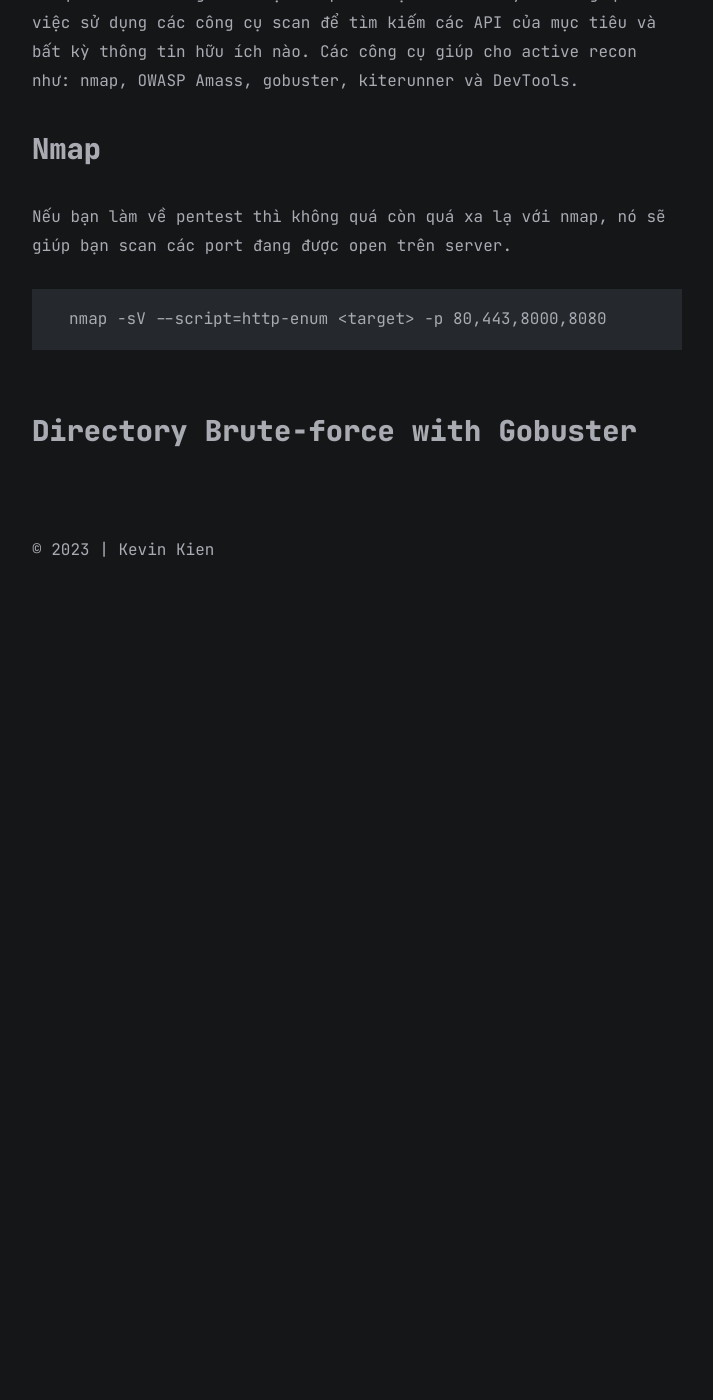
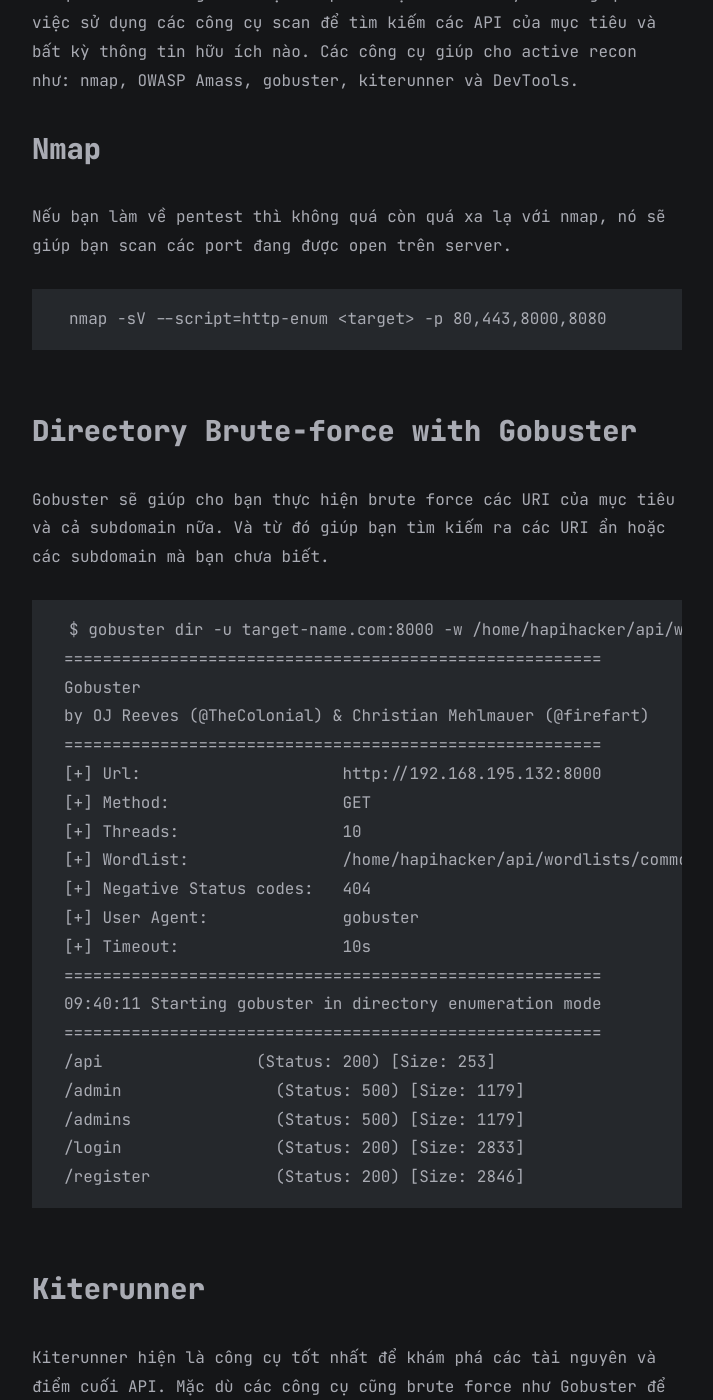
Before and after one commit to KevinKien/KevinKien.github.io, a Jekyll site: the page built from all_collections/_posts/2023-3-5-API-Recon.md, in a window 1280 px wide and 1400 px high, scrolled down 6881 px. Shown: the whole window, without its empty margins (283-996 px from the left). Built offline with Jekyll 4.4.1, drawn with Linux system fonts in a browser that asks for light colours; before the commit the page ends 7511 px from its top, so only the background shows below that; some of the changed text lies outside the part shown.

Commit message:
Update 2023-3-5-API-Recon.md

````diff
--- a/all_collections/_posts/2023-3-5-API-Recon.md
+++ b/all_collections/_posts/2023-3-5-API-Recon.md
@@ -95,3 +95,61 @@
 ```
 
 ## Directory Brute-force with Gobuster
+
+Gobuster sẽ giúp cho bạn thực hiện brute force các URI của mục tiêu và cả subdomain nữa. Và từ đó giúp bạn tìm kiếm ra các URI ẩn hoặc các subdomain mà bạn chưa biết.
+
+```
+$ gobuster dir -u target-name.com:8000 -w /home/hapihacker/api/wordlists/common_apis_160
+========================================================
+Gobuster
+by OJ Reeves (@TheColonial) & Christian Mehlmauer (@firefart)
+========================================================
+[+] Url:                     http://192.168.195.132:8000
+[+] Method:                  GET
+[+] Threads:                 10
+[+] Wordlist:                /home/hapihacker/api/wordlists/common_apis_160
+[+] Negative Status codes:   404
+[+] User Agent:              gobuster
+[+] Timeout:                 10s
+========================================================
+09:40:11 Starting gobuster in directory enumeration mode
+========================================================
+/api                (Status: 200) [Size: 253]
+/admin                (Status: 500) [Size: 1179]
+/admins               (Status: 500) [Size: 1179]
+/login                (Status: 200) [Size: 2833]
+/register             (Status: 200) [Size: 2846]
+```
+
+## Kiterunner
+
+Kiterunner hiện là công cụ tốt nhất để khám phá các tài nguyên và điểm cuối API. Mặc dù các công cụ cũng brute force như Gobuster để khám phá các đường dẫn URL, nhưng nó thường dựa vào các yêu cầu HTTP GET tiêu chuẩn. Kiterunner sẽ không chỉ sử dụng tất cả các phương thức yêu cầu HTTP phổ biến với API (GET, POST, PUT và DELETE) mà còn bắt chước các cấu trúc đường dẫn API phổ biến. Nói cách khác, thay vì yêu cầu GET /api/v1/user/create, Kiterunner sẽ thử POST /api/v1/user/create, bắt chước một yêu cầu thực tế hơn.
+
+```
+kr scan HTTP://127.0.0.1 -w ~/api/wordlists/data/kiterunner/routes-large.kite
+```
+
+![Imgur](https://i.imgur.com/xRsZZvL.png)
+
+## DevTools
+
+Một công cụ ngay trên trình duyệt, nó sẽ giúp bạn tìm kiếm các API mà website try cập vào. Từ DevTools bạn có thể search các keyword như api, graphql.
+
+![Imgur](https://i.imgur.com/xVMl0Je.png)
+
+## OWASP Amass
+
+OWASP Amass là một công cụ dòng lệnh có thể ánh xạ mạng bên ngoài của mục tiêu bằng cách thu thập OSINT từ hơn 55 nguồn khác nhau. Bạn có thể đặt nó để thực hiện quét passice hoặc active. Amass sẽ thu thập dữ liệu từ các công cụ tìm kiếm (chẳng hạn như Google, Bing và HackerOne), các nguồn chứng chỉ SSL (chẳng hạn như GoogleCT, Censys và FacebookCT), các API tìm kiếm (chẳng hạn như Shodan, AlienVault, Cloudflare và GitHub) và kho lưu trữ web Wayback.
+
+Qua đó, thì bạn hãy tận dụng công cụ để thực hiện scan các subdomain hay brute force các URI về API.
+
+```
+amass enum -active -d target-name.com |grep api
+legacy-api.target-name.com
+api1-backup.target-name.com
+api3-backup.target-name.com
+```
+
+```
+amass enum -active -brute -w /usr/share/wordlists/API_superlist -d [target domain] -dir [directory name]
+```
````
